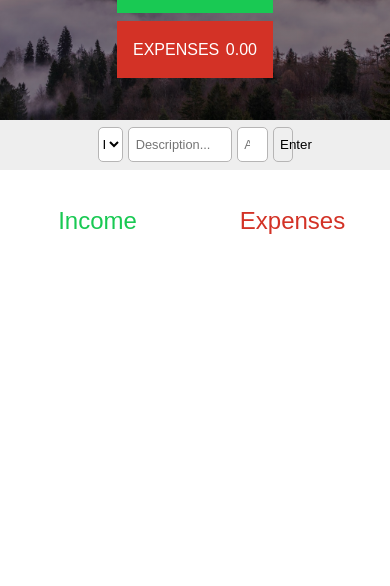
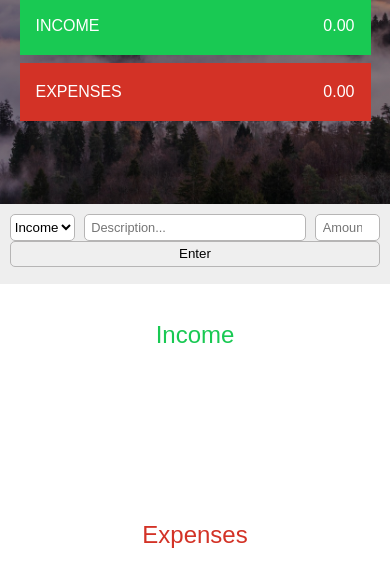
Before and after one commit to bigblobby/budget_app, a website: page index.html in a window 390 px wide. Shown: the part 218-804 px from the top of the page. Drawn offline with Linux system fonts and the light colour scheme.

Commit message:
Responsive

```diff
--- a/scss/layout/_header.scss
+++ b/scss/layout/_header.scss
@@ -8,6 +8,10 @@
     url(../img/header.jpg);
   background-position: center;
   background-size: cover;
+
+  @include mq("phone") {
+    height: 50vh;
+  }
 
   &-total {
     margin-bottom: 2em;
@@ -26,6 +30,14 @@
   &-value {
     width: 40%;
 
+    @include mq("tab") {
+      width: 70%;
+    }
+
+    @include mq("phone") {
+      width: 90%;
+    }
+
     .income {
       @include value-box {
         background-color: $color-income;
--- a/scss/layout/_input.scss
+++ b/scss/layout/_input.scss
@@ -1,10 +1,23 @@
 .input {
   height: 50px;
   background: rgb(238, 238, 238);
+
+  @include mq("phone") {
+    height: 80px;
+  }
+
   > div {
     width: 50%;
     height: 100%;
     margin: 0 auto;
+
+    @include mq("tab") {
+      width: 70%;
+    }
+
+    @include mq("phone") {
+      width: 95%;
+    }
   }
 
   &-form {
@@ -12,11 +25,20 @@
     align-items: center;
     height: 100%;
 
+    @include mq("phone") {
+      flex-wrap: wrap;
+      padding-top: 10px;
+      height: 60%;
+    }
+
     .input-select {
       @include input-style {
         width: 15%;
         margin-right: 2.5%;
         background: #fff;
+      }
+      @include mq("phone") {
+        width: 17.5%;
       }
     }
 
@@ -27,6 +49,9 @@
         padding-left: 0.5em;
         font-size: 0.8rem;
       }
+      @include mq("phone") {
+        width: 60%;
+      }
     }
 
     .input-value {
@@ -36,12 +61,20 @@
         padding-left: 0.5em;
         font-size: 0.8rem;
       }
+      @include mq("phone") {
+        margin-right: 0%;
+        width: 17.5%;
+      }
     }
 
     .input-submit {
       @include input-style {
         width: 10%;
       }
+
+      @include mq("phone") {
+        width: 100%;
+      }
     }
   }
 }
--- a/scss/layout/_output.scss
+++ b/scss/layout/_output.scss
@@ -1,5 +1,6 @@
 .output {
   display: flex;
+  flex-wrap: wrap;
   min-height: 400px;
 
   &-income {
--- a/scss/utilities/_mixins.scss
+++ b/scss/utilities/_mixins.scss
@@ -28,8 +28,21 @@
   flex: 1 50%;
   padding: 2em;
 
+  @include mq("phone") {
+    flex: 1 100%;
+  }
   h2 {
     text-align: center;
     @content;
   }
 }
+
+// Media queries
+
+@mixin mq($break) {
+  $value: map-get($breakpoints, $break);
+
+  @media (max-width: $value) {
+    @content;
+  }
+}
--- a/scss/utilities/_variables.scss
+++ b/scss/utilities/_variables.scss
@@ -2,3 +2,8 @@ $primary-color: rgb(255, 73, 73);
 $color-income: rgb(25, 201, 83);
 $color-expenses: rgb(211, 50, 38);
 $black-gradient: rgba(0, 0, 0, 0.4);
+
+$breakpoints: (
+  "phone": 600px,
+  "tab": 1025px
+);
```
Also changed, not shown: dist/css/main.css.
